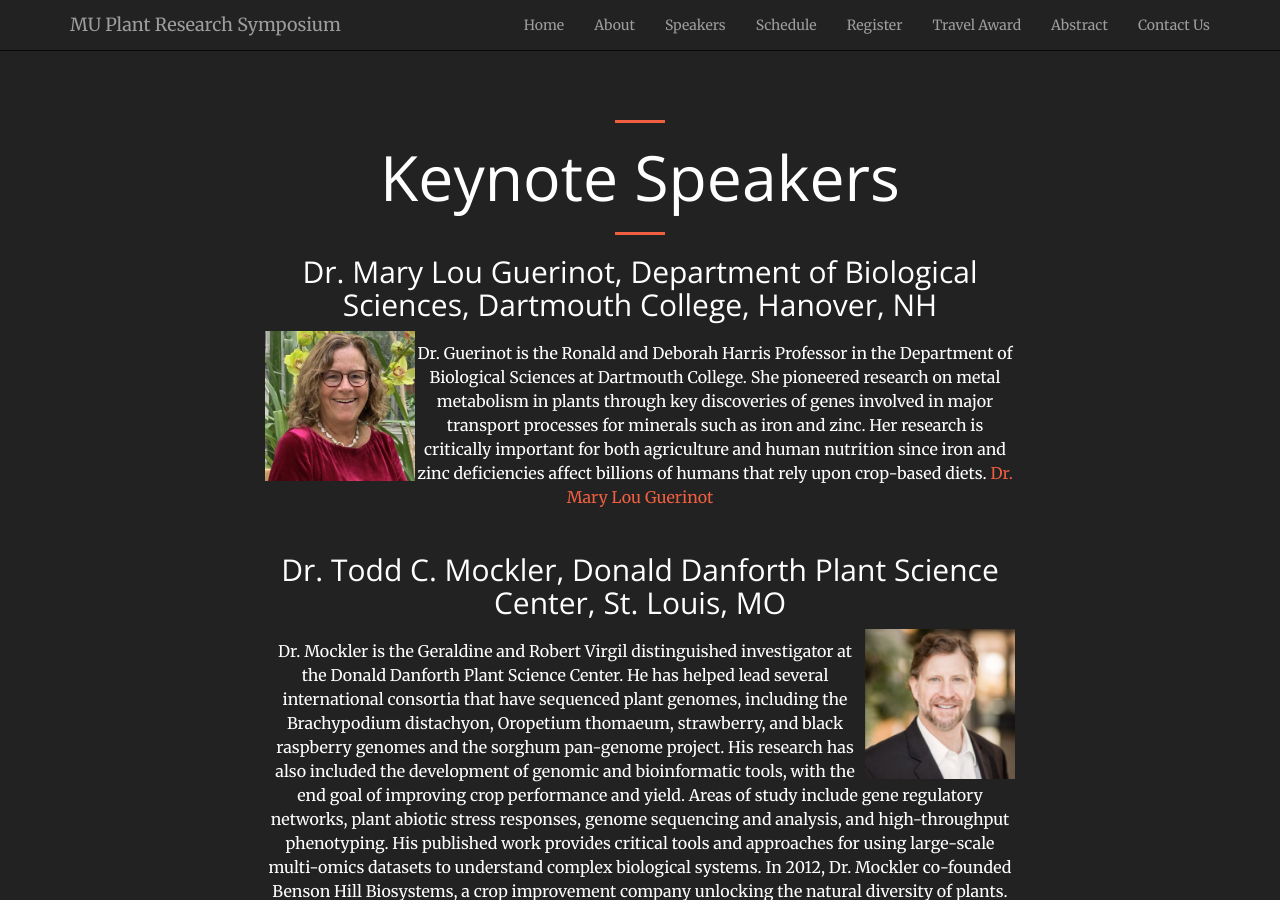
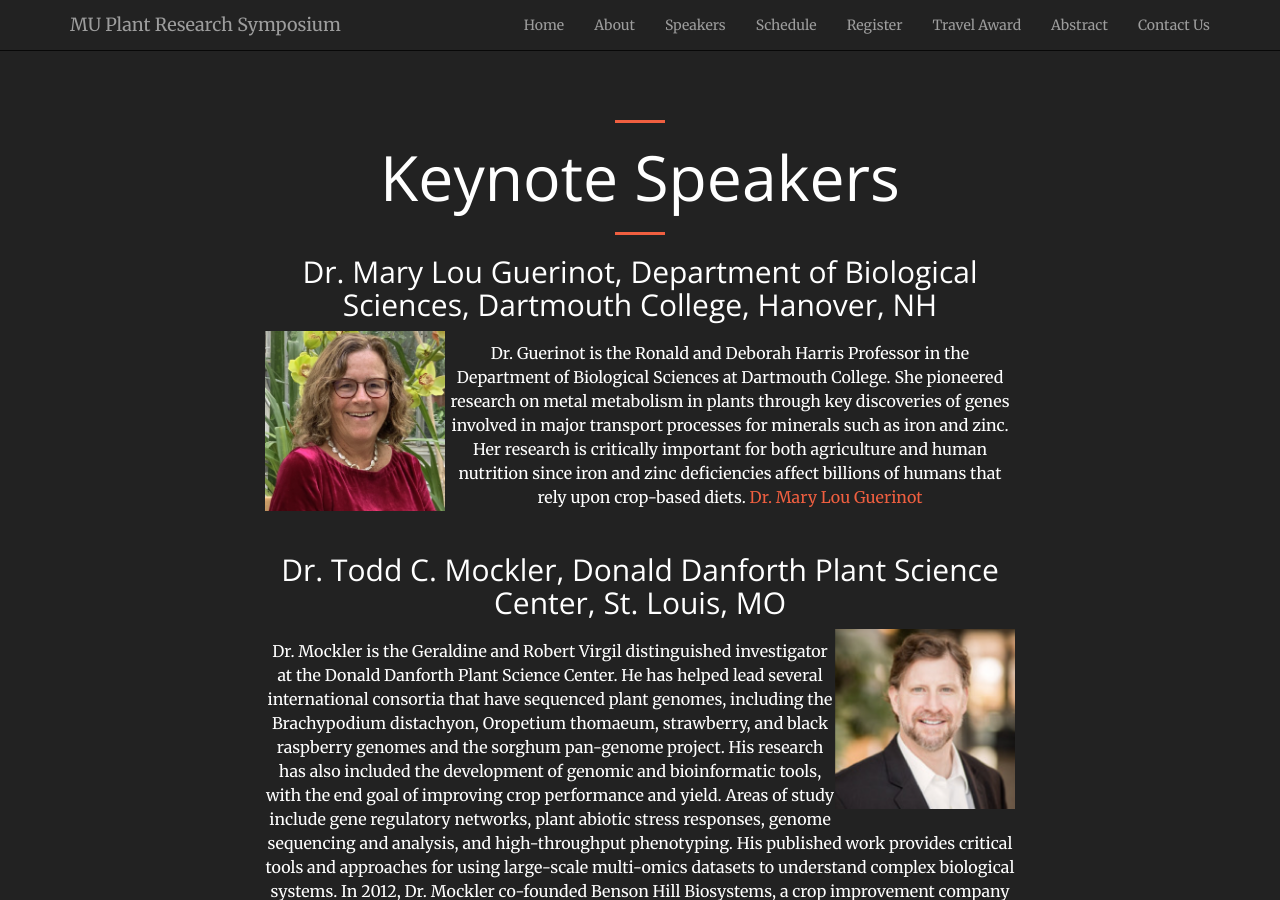
Before and after one commit to mupioneersymposium/mupioneersymposium.github.io, a Jekyll site: the page built from speakers.md, in a window 1280 px wide and 900 px high. Built offline with Jekyll 4.4.1, drawn with Linux system fonts in a browser that asks for light colours.

Commit message:
Update speakers.md

```diff
--- a/speakers.md
+++ b/speakers.md
@@ -6,14 +6,14 @@ layout: regular
 # Keynote Speakers
 <hr style="clear: both;" />
 ## Dr. Mary Lou Guerinot, Department of Biological Sciences, Dartmouth College, Hanover, NH
-<img src="/img/2020Guerinot.png" alt="Dr. Mary Lou Guerinot Photo" width="150px" style="float: left" />
+<img src="/img/2020Guerinot.png" alt="Dr. Mary Lou Guerinot Photo" width="180px" style="float: left" />
 
 Dr. Guerinot is the Ronald and Deborah Harris Professor in the Department of Biological Sciences at Dartmouth College. She pioneered research on metal metabolism in plants through key discoveries of genes involved in major transport processes for minerals such as iron and zinc. Her research is critically important for both agriculture and human nutrition since iron and zinc deficiencies affect billions of humans that rely upon crop-based diets.
 <a href="https://biology.dartmouth.edu/people/mary-lou-guerinot" target="_blank"> Dr. Mary Lou Guerinot </a>
 <br /><br />
 
 ## Dr. Todd C. Mockler, Donald Danforth Plant Science Center, St. Louis, MO
-<img src="/img/2020Mockler.png" alt="Dr. Todd C. Mockler Photo" width="150px" style="float: right" />
+<img src="/img/2020Mockler.png" alt="Dr. Todd C. Mockler Photo" width="180px" style="float: right" />
 
 Dr. Mockler is the Geraldine and Robert Virgil distinguished investigator at the Donald Danforth Plant Science Center. He has helped lead several international consortia that have sequenced plant genomes, including the Brachypodium distachyon, Oropetium thomaeum, strawberry, and black raspberry genomes and the sorghum pan-genome project. His research has also included the development of genomic and bioinformatic tools, with the end goal of improving crop performance and yield. Areas of study include gene regulatory networks, plant abiotic stress responses, genome sequencing and analysis, and high-throughput phenotyping. His published work provides critical tools and approaches for using large-scale multi-omics datasets to understand complex biological systems. In 2012, Dr. Mockler co-founded Benson Hill Biosystems, a crop improvement company unlocking the natural diversity of plants.
 <a href="https://www.danforthcenter.org/scientists-research/principal-investigators/todd-mockler" target="_blank"> Dr. Todd C. Mockler </a>
@@ -24,14 +24,14 @@ Dr. Mockler is the Geraldine and Robert Virgil distinguished investigator at the
 # Invited speakers
 <hr style="clear: both;" />
 ## Dr. Lindsay Springer, The Good Food Institute, Seneca Falls, NY
-<img src="/img/2020Springer.png" alt="Dr. Lindsay Springer Photo"  width="150px" style="float: left" />
+<img src="/img/2020Springer.png" alt="Dr. Lindsay Springer Photo"  width="180px" style="float: left" />
 
 Dr. Springer is Senior Scientist, Plant-Based Specialization at the Good Food Institute. Dr. Springer forges pathways to accelerate plant-based meat, egg and dairy adoption through ideation, formulation and raw ingredient improvement. Synthesizing her knowledge of plant chemistry and food science, she is driven to see new technologies invoke food system changes from the field to the lab to the marketplace.
 <a href="https://www.gfi.org/our-team" target="_blank"> Dr. Lindsay Springer </a>
 <br /><br />
 
 ## Dr. Nonoy Bandillo, Department of Plant Sciences, North Dakota State University, Fargo, ND
-<img src="/img/2020Bandillo.png" alt="Dr. Nonoy Bandillo Photo" width="150px" style="float: right" />
+<img src="/img/2020Bandillo.png" alt="Dr. Nonoy Bandillo Photo" width="180px" style="float: right" />
 
 Dr. Bandillo is an assistant professor in the Department of Plant Sciences at North Dakota State University (NDSU). He directs the pulse crops breeding and genetics program (https://pulsecropsbreeding.weebly.com/) for the NDSU, which releases new cultivars of pea, chickpea and lentil for the Northern Great Plains region. Specific goal of the program is to develop early maturing high-yielding cultivars and germplasm with improved disease resistance, excellent agronomic performance, and superior quality attributes best suited for landscapes (soils and topography), climate, markets, and value-added potential for the Northern Great Plains region. Current research interests include development and evaluation of advanced breeding tools and emerging technologies, including genomic selection and high-throughput phenotyping, for increasing genetic gain in pulse crops. Bandillo teaches graduate courses on topics in plant breeding and quantitative genetics.
 <a href="https://www.ag.ndsu.edu/plantsciences/people/faculty/bandillo" target="_blank"> Dr. Nonoy Bandillo </a>
```
